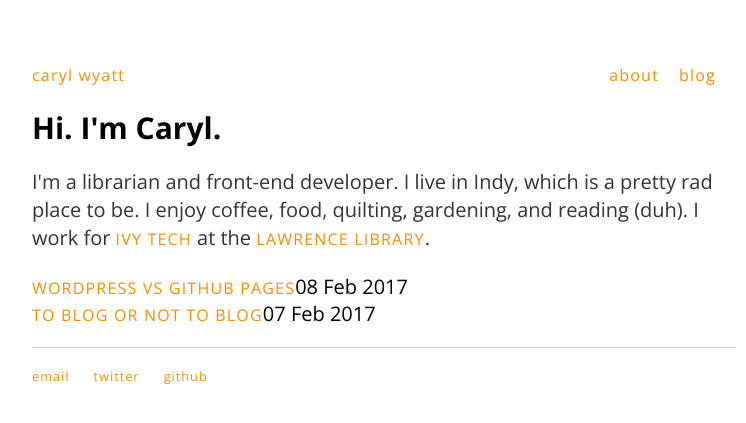
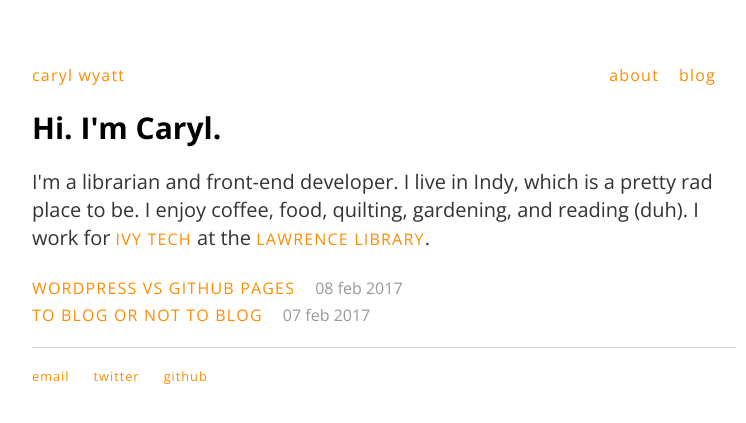
Before and after one commit to carylwyatt/carylwyatt.github.io, a Jekyll site: the page built from index.html, in a window 1280 px wide. Shown: the top 423 px of the page, without its empty margins (256-1002 px from the left). Built offline with Jekyll 4.4.1, drawn with Linux system fonts in a browser that asks for light colours.

Commit message:
Update style.css

```diff
--- a/css/style.css
+++ b/css/style.css
@@ -62,6 +62,14 @@ ul.five-posts {
     padding-left:0;
 }
 
+.posts__date {
+    padding-left: 20px;
+    color: #999;
+    font-weight: 300;
+    text-transform: lowercase;
+    font-size: .8em;
+}
+
 ul.posts {
     margin: 20px auto 40px;
     font-size: 1em;
```
